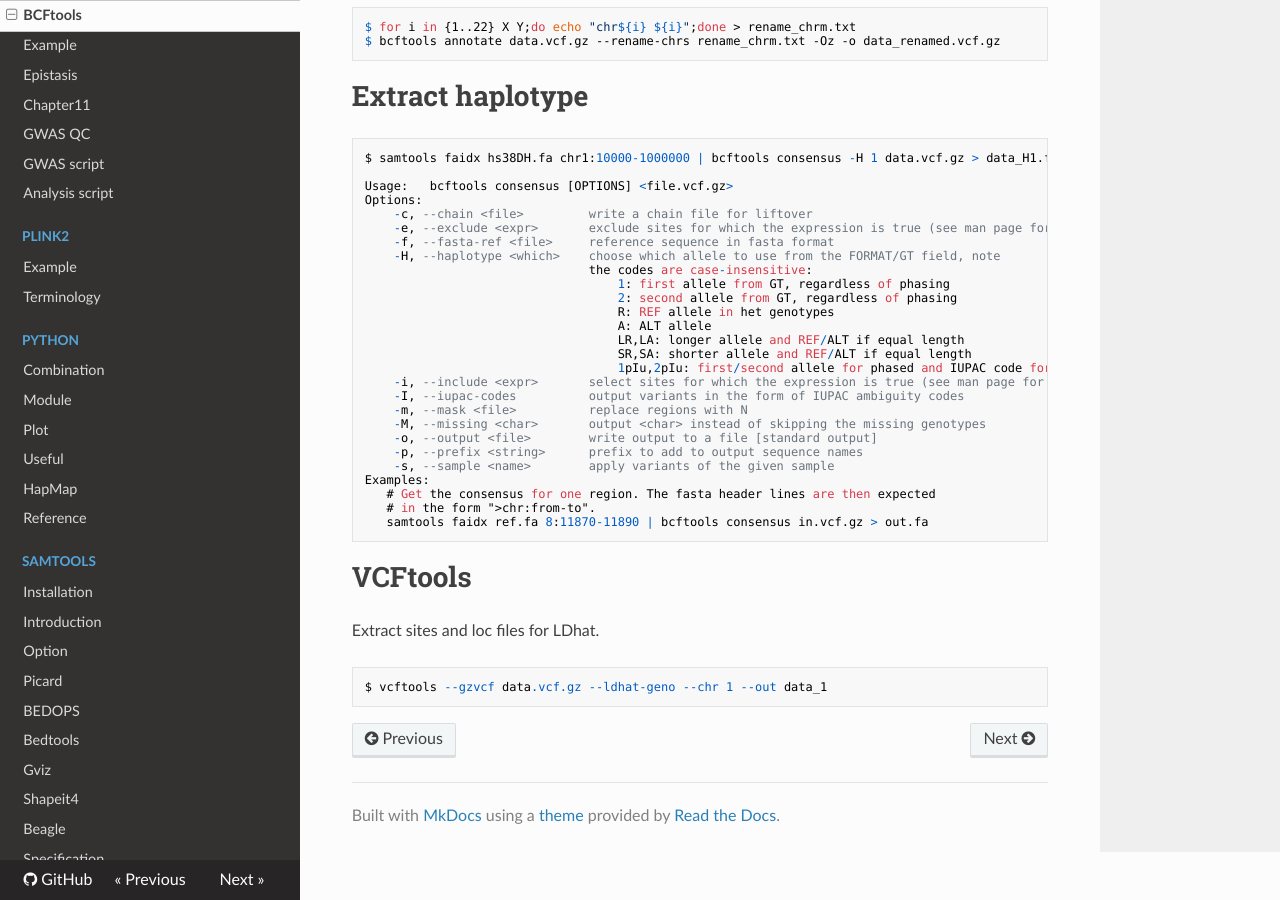
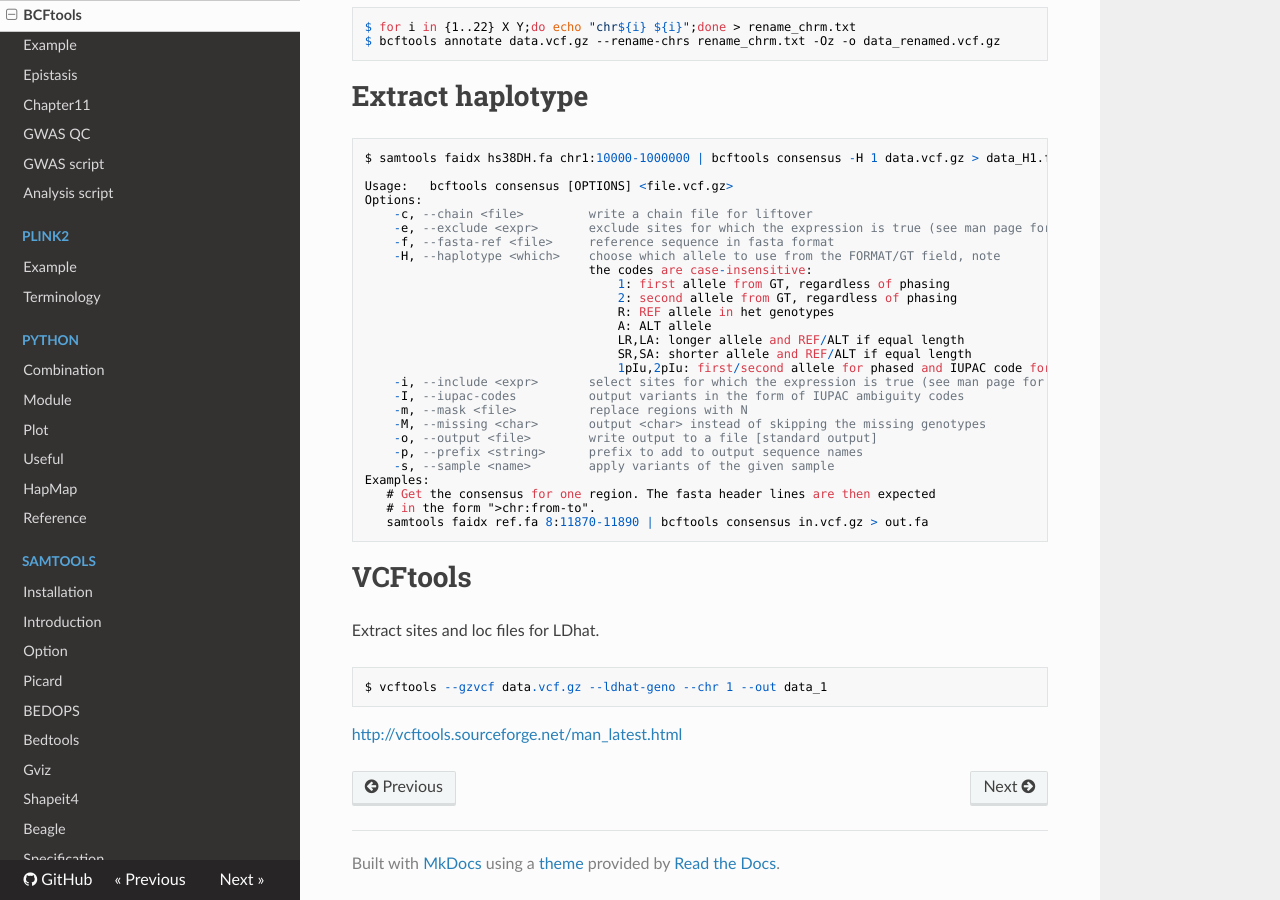
Before and after one commit to WonyoungCho/plink, an MkDocs documentation site: the page built from docs/bcftools_mani.md, in a window 1280 px wide and 900 px high, scrolled down 3600 px. Built offline with MkDocs 1.6.1, drawn with Linux system fonts in a browser that asks for light colours; nearby versions of some CDN libraries; old or Windows-style settings are respelled for this version of MkDocs.

Commit message:
Update bcftools_mani.md

````diff
--- a/docs/bcftools_mani.md
+++ b/docs/bcftools_mani.md
@@ -188,3 +188,4 @@
 ```
 $ vcftools --gzvcf data.vcf.gz --ldhat-geno --chr 1 --out data_1
 ```
+<http://vcftools.sourceforge.net/man_latest.html>
````
